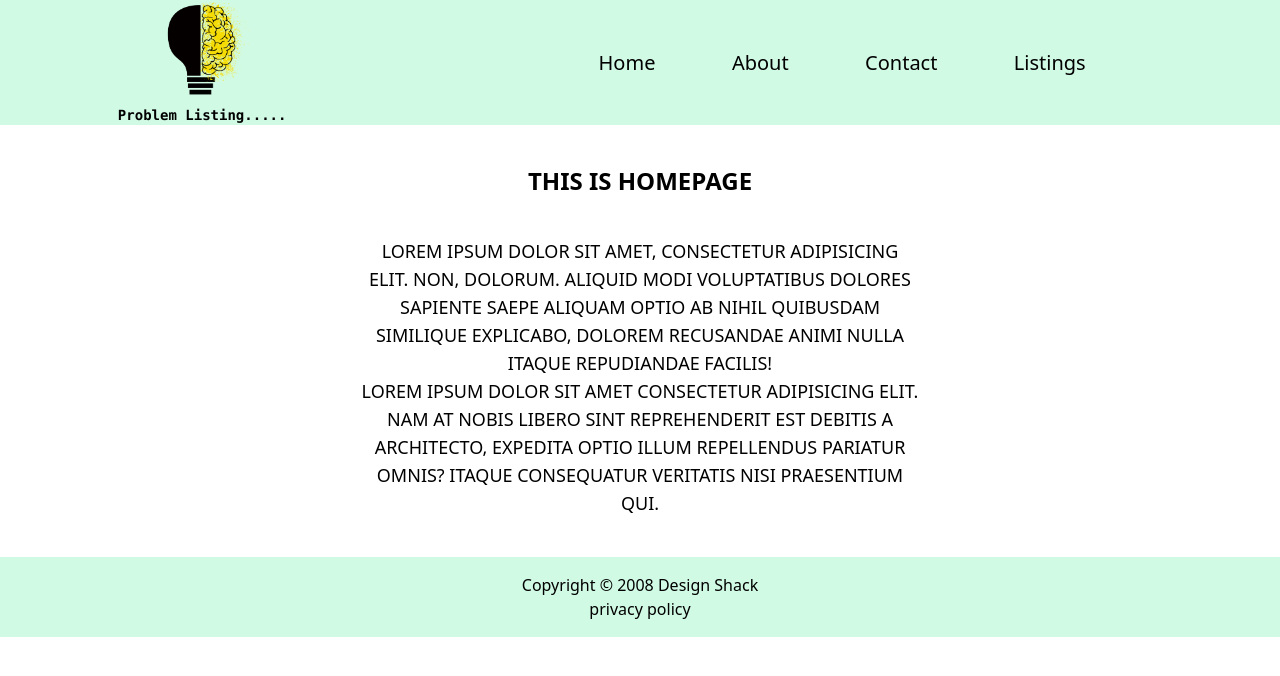
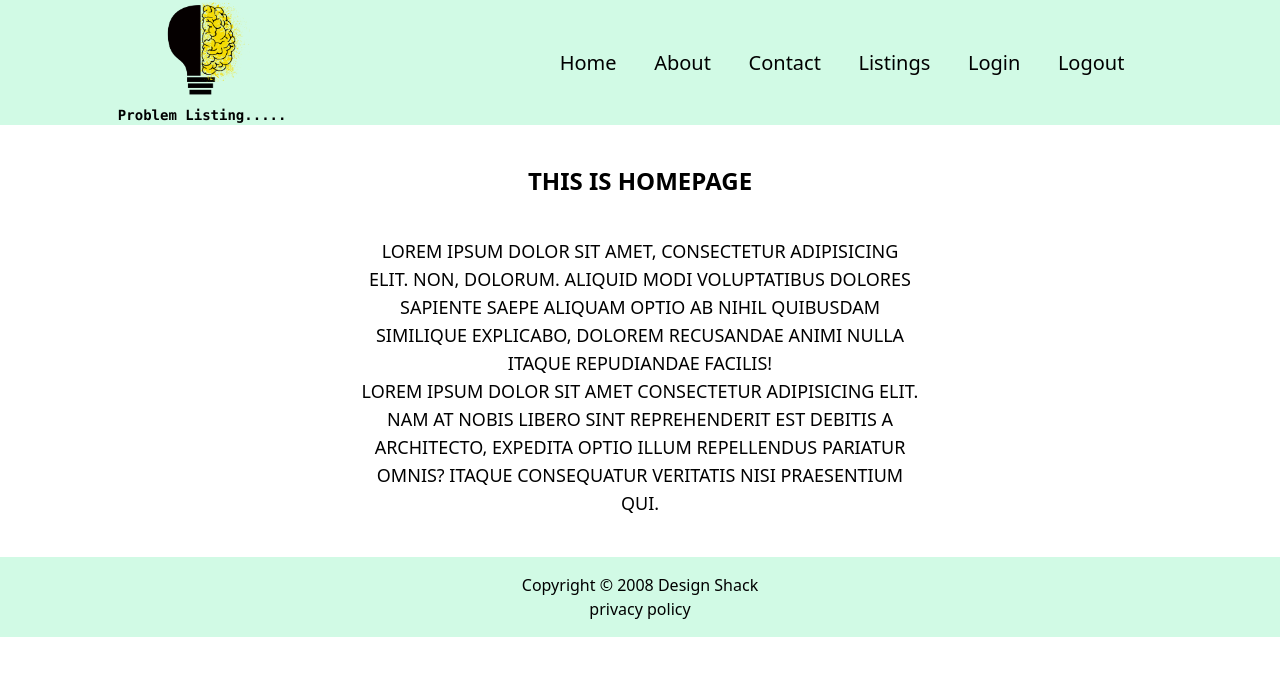
Before and after one commit to asadkhan-cc/next-js-demo, a Next.js app: page / in a window 1280 px wide. Shown: the top 676 px of the page. Built offline with nearby package versions, Linux system fonts and the light colour scheme.

Commit message:
added authentication need top resolve error

```diff
--- a/components/Navbar.jsx
+++ b/components/Navbar.jsx
@@ -1,7 +1,16 @@
 import Image from "next/image";
 import logo from "../public/logo.png";
 import Link from "next/link";
+import { signin, signout } from "next-auth";
 function Navbar() {
+  const SignInHandeler = (e) => {
+    e.preventDefault();
+    signin();
+  };
+  const SignOutHandeler = (e) => {
+    e.preventDefault();
+    signout();
+  };
   return (
     <>
       <header className=" bg-emerald-100 flex flex-col lg:flex-row  items-center justify-around">
@@ -37,6 +46,22 @@ function Navbar() {
                 Listings
               </div>
             </Link>
+            <Link href="/api/auth/signin">
+              <button
+                onClick={SignInHandeler}
+                className="active:text-red-500 hover:scale-110 cursor-pointer "
+              >
+                Login
+              </button>
+            </Link>{" "}
+            <Link href="/api/auth/signout">
+              <button
+                onClick={SignOutHandeler}
+                className="active:text-red-500 hover:scale-110 cursor-pointer "
+              >
+                Logout
+              </button>
+            </Link>
           </nav>
         </div>
       </header>
--- a/pages/Listing/index.jsx
+++ b/pages/Listing/index.jsx
@@ -1,8 +1,8 @@
 import axios from "axios";
 import User from "../../components/User";
 
-const Listing = ({ data }) => {
-  // console.log(data);
+const Listing = ({ data, contex }) => {
+  // console.log(contex);
 
   return (
     <>
--- a/pages/_app.js
+++ b/pages/_app.js
@@ -1,11 +1,14 @@
 import "../styles/globals.css";
 import Layout from "../components/Layout";
-function MyApp({ Component, pageProps }) {
+import { SessionProvider } from "next-auth/react";
+
+function MyApp({ Component, pageProps: { session, ...pageProps } }) {
   return (
-    <Layout>
-      <Component {...pageProps} />
-    </Layout>
+    <SessionProvider session={session}>
+      <Layout>
+        <Component {...pageProps} />
+      </Layout>
+    </SessionProvider>
   );
 }
-
 export default MyApp;
--- /dev/null
+++ b/pages/api/auth/[...nextauth].js
@@ -0,0 +1,15 @@
+import NextAuth from "next-auth";
+import GithubProvider from "next-auth/providers/github";
+
+export const authOptions = {
+  // Configure one or more authentication providers
+  providers: [
+    GithubProvider({
+      clientId: process.env.NEXT_PUBLIC_GITHUB_ID,
+      clientSecret: process.env.NEXT_PUBLIC_GITHUB_SECRET,
+    }),
+    // ...add more providers here
+  ],
+};
+
+export default NextAuth(authOptions);
```
Also changed, not shown: package.json (+14 -1 lines), 2 other files (tests, documents, lock files or other folders).
